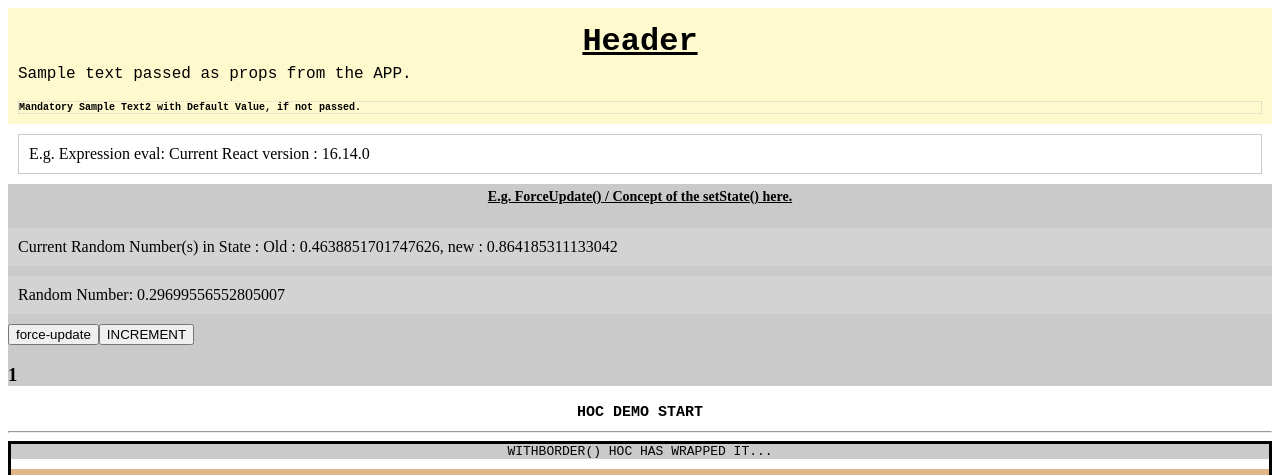
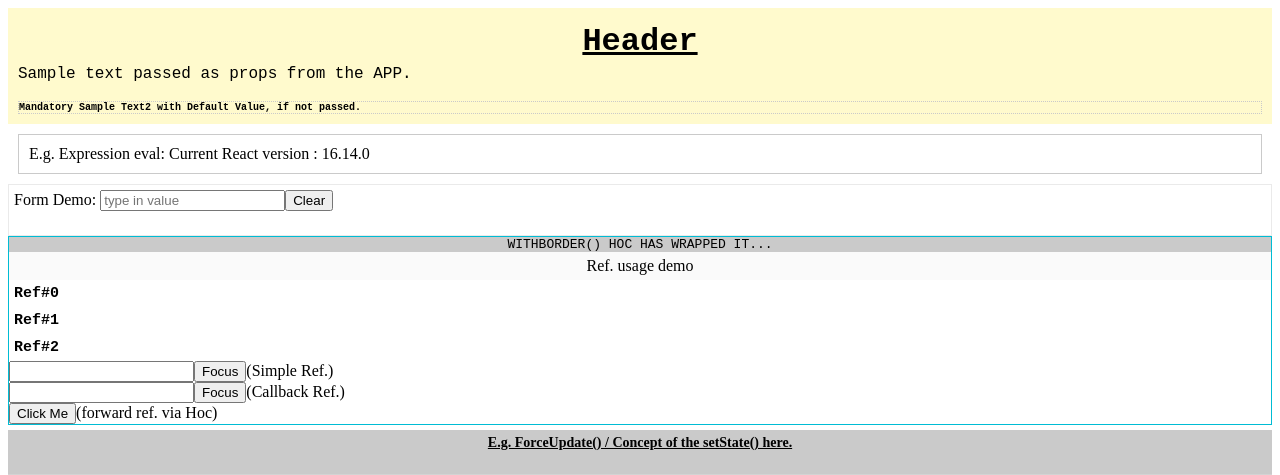
Before and after one commit to prashantvermaiiitb/simple-react-node-app, a React app: page / in a window 1280 px wide. Shown: the top 475 px of the page. Built offline with nearby package versions, Linux system fonts and the light colour scheme; no server answers.

Commit message:
included examples for the forward ref.

```diff
--- a/src/js/App.js
+++ b/src/js/App.js
@@ -3,6 +3,8 @@ import Header from "./components/header/Header";
 import Footer from "./components/footer/Footer";
 import LifeCycleHooks from "./components/content/LifeCycleHooks";
 import HOCDemo from "./components/higher-order-components/HigherOrderComponentDemo";
+import Form from "./components/content/Form.jsx";
+import RefDemo from './components/content/RefDemo';
 
 /**
  * CONCEPTS :-
@@ -77,6 +79,8 @@ class App extends Component {
           }}>
           {"E.g. Expression eval: Current React version : " + React.version}
         </span>
+        <Form />
+        <RefDemo />
         <div>
           <div style={{ backgroundColor: "#cacaca" }}>
             <div
@@ -103,6 +107,8 @@ class App extends Component {
         <HOCDemo />
         <br />
         <br />
+        <br />
+        <br />
         <Footer />
       </div>
     );
--- /dev/null
+++ b/src/js/components/content/Form.jsx
@@ -0,0 +1,69 @@
+import React, { Component } from "react";
+import ReactDOM from "react-dom";
+/**
+ * Form example for the React with sample input being read.
+ */
+class Form extends Component {
+  constructor(props) {
+    super(props);
+    this.state = { value: "" };
+    this.handleChange = this.handleChange.bind(this);
+    this.handleClear = this.handleClear.bind(this);
+  }
+  handleChange(event) {
+    this.setState({ value: event.target.value });
+  }
+  handleClear(myInput) {
+    console.log(myInput);
+    this.setState({ value: "" });
+    ReactDOM.findDOMNode(myInput).focus();
+  }
+  render() {
+    return (
+      <div style={{ border: "1px solid #eaeaea", padding: 5 }}>
+        <span>Form Demo: </span>
+        <Input
+          value={this.state.value}
+          onChange={this.handleChange}
+          onClear={this.handleClear}
+        />
+        <h3
+          style={this.state.value !== "" ? { border: "1px dotted grey" } : {}}>
+          {this.state.value}
+        </h3>
+      </div>
+    );
+  }
+}
+
+/**
+ * Sample class for using Refs across in the components
+ * (1) Refs are created
+ * using React.createRef() and attached to React elements via the ref attribute.
+ * Refs are commonly assigned to an instance property when a component is
+ * constructed so they can be referenced throughout the component.
+ */
+class Input extends Component {
+  render() {
+    return (
+      <>
+        <input
+          type="text"
+          value={this.props.value}
+          onChange={this.props.onChange}
+          placeholder="type in value"
+          ref="myInput"
+        />
+        <button
+          onClick={(e) => {
+            console.log(this.refs);
+            this.props.onClear(this.refs.myInput);
+          }}>
+          Clear
+        </button>
+      </>
+    );
+  }
+}
+
+export default Form;
--- /dev/null
+++ b/src/js/components/content/RefDemo.js
@@ -0,0 +1,186 @@
+import React, { Component } from "react";
+import WithBorder from "../higher-order-components/WithBorder";
+/**
+ * Demo for the usage of the Refs in the echo-system
+ */
+class RefDemo extends Component {
+  constructor(props) {
+    super(props);
+    this.refList = new Array(3);
+    for (let i = 0; i < this.refList.length; i++) {
+      this.refList[i] = React.createRef();
+    }
+    this.childComponentRef = React.createRef();
+    this.setCallbackChildRef = (element) => {
+      this.cbChildRef = element;
+    };
+    this.handleClick = this.handleClick.bind(this);
+    this.myFancyButtonRef = React.createRef(); //fancy button reference
+  }
+
+  handleClick(e) {
+    this.refList.forEach((value) => {
+      if (value.current.getAttribute("class") === "active") {
+        value.current.removeAttribute("class");
+      }
+    });
+    this.refList[e.target.getAttribute("index")].current.setAttribute(
+      "class",
+      "active"
+    );
+  }
+  componentDidMount(prevProps, prevState) {
+    console.log("RefDemo Mounted...");
+    console.log(this.myFancyButtonRef);
+  }
+  render() {
+    let divStyle = {
+      padding: 5,
+      fontFamily: "monospace",
+      fontWeight: "bold",
+      fontSize: 15,
+    };
+
+    let RefFancyButton = LogPropsHoc(FancyButton);
+
+    return (
+      <>
+        <div
+          style={{
+            padding: 5,
+            backgroundColor: "#fafafa",
+            textAlign: "center",
+          }}>
+          Ref. usage demo
+        </div>
+        {this.refList.map((ref, index) => (
+          <div
+            key={index}
+            index={index}
+            style={divStyle}
+            ref={ref}
+            onClick={this.handleClick}>
+            Ref#{index}
+          </div>
+        ))}
+        <CreateRefChildComponent ref={this.childComponentRef} />
+        <button
+          onClick={(e) => {
+            // console.log(this.childComponentRef);
+            this.childComponentRef.current.focusTextInput();
+          }}>
+          Focus
+        </button>
+        (Simple Ref.)
+        <br />
+        <CallbackRefChildComponent childRef={this.setCallbackChildRef} />
+        <button
+          onClick={(e) => {
+            console.log(this.cbChildRef);
+            // this.cbChildRef.current.focusTextInput();
+            this.cbChildRef.focus();
+          }}>
+          Focus
+        </button>
+        (Callback Ref.)
+        <br />
+        {/* {Difference from approach 2 because we are forwarding the ref not attaching to component.?} */}
+        {<RefFancyButton label="Click Me" ref={this.myFancyButtonRef} />}
+      </>
+    );
+  }
+}
+
+/**
+ * Child component created to show the usage for the Ref's to be used for the
+ * Child component references.
+ */
+class CreateRefChildComponent extends Component {
+  constructor(props) {
+    super(props);
+    this.textInputRef = React.createRef();
+    this.focusTextInput = this.focusTextInput.bind(this);
+  }
+  focusTextInput() {
+    // console.log("inside focusTextInput");
+    // console.log(this.textInputRef);
+    this.textInputRef.current.focus();
+  }
+  render() {
+    return <input ref={this.textInputRef} type="text" />;
+  }
+}
+
+/**
+ * https://reactjs.org/docs/forwarding-refs.html it can be useful for some kinds
+ * of components, especially in reusable component libraries. Ref forwarding is
+ * an opt-in feature that lets some components take a ref they receive, and pass
+ * it further down (in other words, “forward” it) to a child.
+ */
+// const ForwardRefChildComponent = React.forwardRef((props, ref) => {
+//   return <input type="text" ref={ref} {...props} />;
+// });
+
+class FancyButton extends React.Component {
+  componentDidMount() {
+    console.log("Fancy button is mounted now");
+  }
+  render() {
+    // console.log(this.props.ref);
+    return (
+      <>
+        <button
+          ref={this.props.forwardedRef}
+          className="FancyButton"
+          onClick={function (e) {
+            alert("Hi from the forward ref. button");
+          }}>
+          {this.props.children || this.props.label}
+        </button>
+        <span>(forward ref. via Hoc)</span>
+      </>
+    );
+  }
+}
+
+const LogPropsHoc = function (WrappedComponent) {
+  class LogProps extends React.Component {
+    componentDidUpdate(prevProps) {
+      console.log("old props:", prevProps);
+      console.log("new props:", this.props);
+    }
+    render() {
+      //this is being done to pass the ref passed from the Parent to the button
+      const { forwardedRef, ...rest } = this.props;
+      return <WrappedComponent forwardedRef={forwardedRef} {...rest} />;
+    }
+  }
+  //This is being developed for showing the forwardRef(LogProps) in Dev Tool
+  function forwardRef(props, ref) {
+    return <LogProps {...props} forwardedRef={ref} />;
+  }
+  //this is being used to display name of the component in the Dev Tools
+  const name = WrappedComponent.name || WrappedComponent.displayName;
+  forwardRef.displayName = `logProps${name}`;
+  return React.forwardRef(forwardRef);
+};
+
+/**
+ * Example for the callback ref to be passed from the parent to the Dom element in the child.
+ * This will be directly hitting the dom node in the child.
+ */
+class CallbackRefChildComponent extends Component {
+  constructor(props) {
+    super(props);
+  }
+  render() {
+    return <input ref={this.props.childRef} type="text" />;
+  }
+}
+/**
+ * Wrapping the entire component in the Higher Order function as well.
+ */
+export default WithBorder(RefDemo, {
+  border: "1px solid #00bcd4",
+  marginBottom: 5,
+});
--- a/src/js/components/content/content.css
+++ b/src/js/components/content/content.css
@@ -5,3 +5,6 @@
     padding: 10px;
     margin: 10px 0;
 }
+.active{
+    background-color: aquamarine;
+}
```
Also changed, not shown: src/js/components/content/ForwardRefDemo.js (added, +10 -0 lines), src/js/components/content/CallbackRefDemo.js (added), 1 other file (tests, documents, lock files or other folders).
